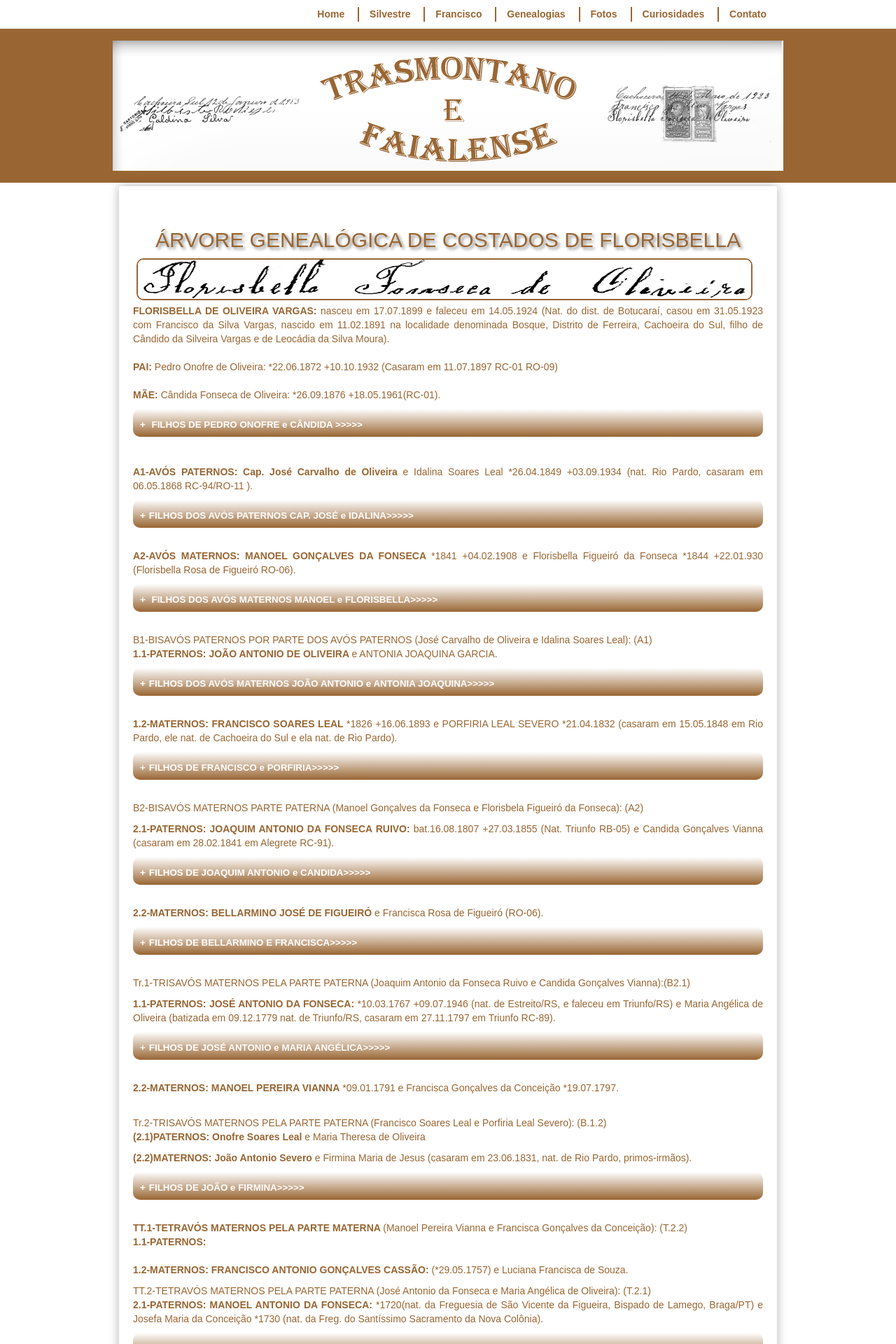
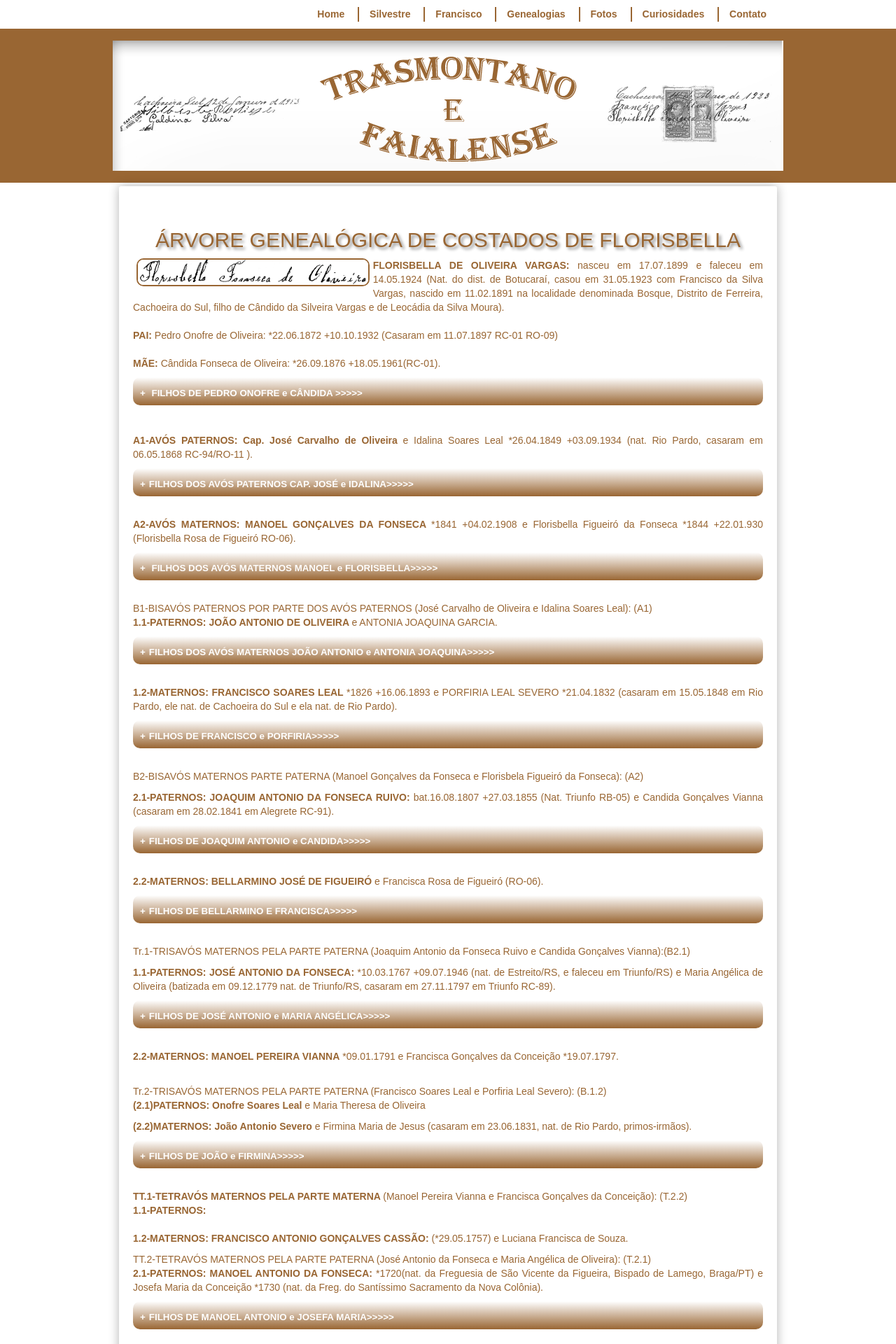
Before and after one commit to claudiovargas1955/claudiovargas1955.github.io, a Jekyll site: the page built from _pages/arvore-genealogica-de-costados-de-florisbella.html, in a window 1280 px wide. Shown: the top 1920 px of the page at 70% size. Built offline with Jekyll 4.4.1, drawn with Linux system fonts in a browser that asks for light colours; some web fonts are replaced.

Commit message:
Update arvore-genealogica-de-costados-de-florisbella.html

```diff
--- a/_pages/arvore-genealogica-de-costados-de-florisbella.html
+++ b/_pages/arvore-genealogica-de-costados-de-florisbella.html
@@ -46,7 +46,7 @@
 </style>
 
 <h2>ÁRVORE GENEALÓGICA DE COSTADOS DE FLORISBELLA</h2>
-<img class="esq1" style="float:left"; src="/images/FLOR.png" width="880px" height="60px" align="center" title="Assinatura Florisbela Fonseca de Oliveira - 31.05.1923";/>
+<img class="esq1" style="float:left"; src="/images/FLOR.png" height="40px" align="center" title="Assinatura Florisbela Fonseca de Oliveira - 31.05.1923";/>
 <p><b>FLORISBELLA DE OLIVEIRA VARGAS:</b> nasceu em 17.07.1899 e faleceu em 14.05.1924 (Nat. do dist. de Botucaraí, casou em 31.05.1923
 com Francisco da Silva Vargas, nascido em 11.02.1891 na localidade denominada Bosque, Distrito de Ferreira, Cachoeira do Sul, filho de
 Cândido da Silveira Vargas e de Leocádia da Silva Moura). <br/> <br/>
```
